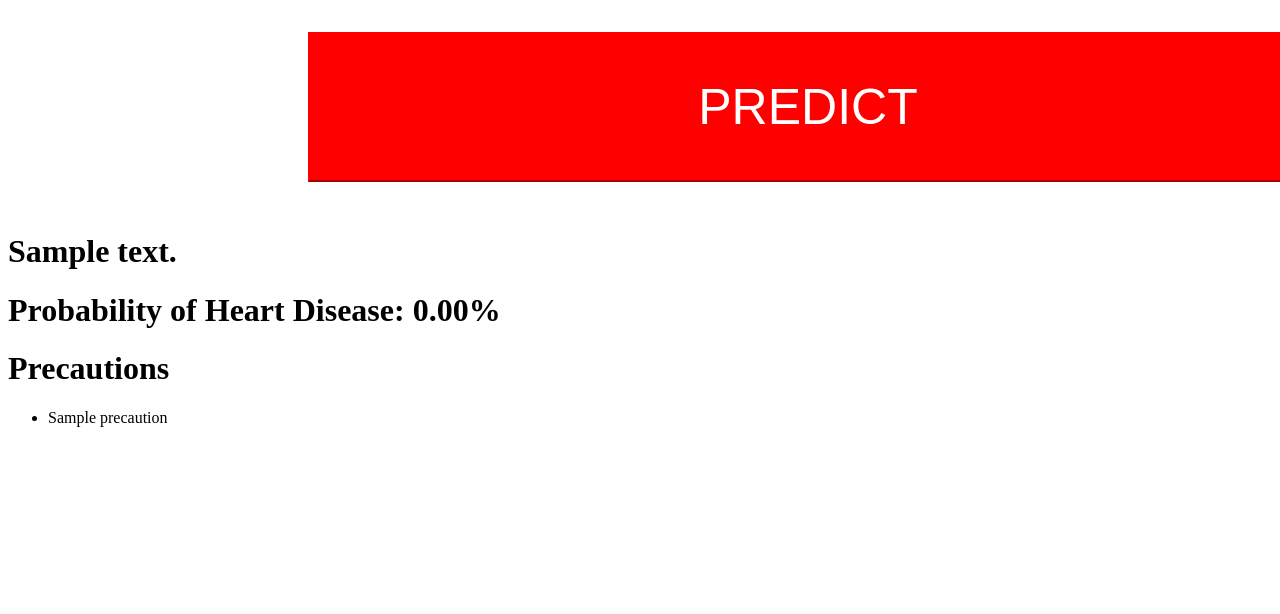
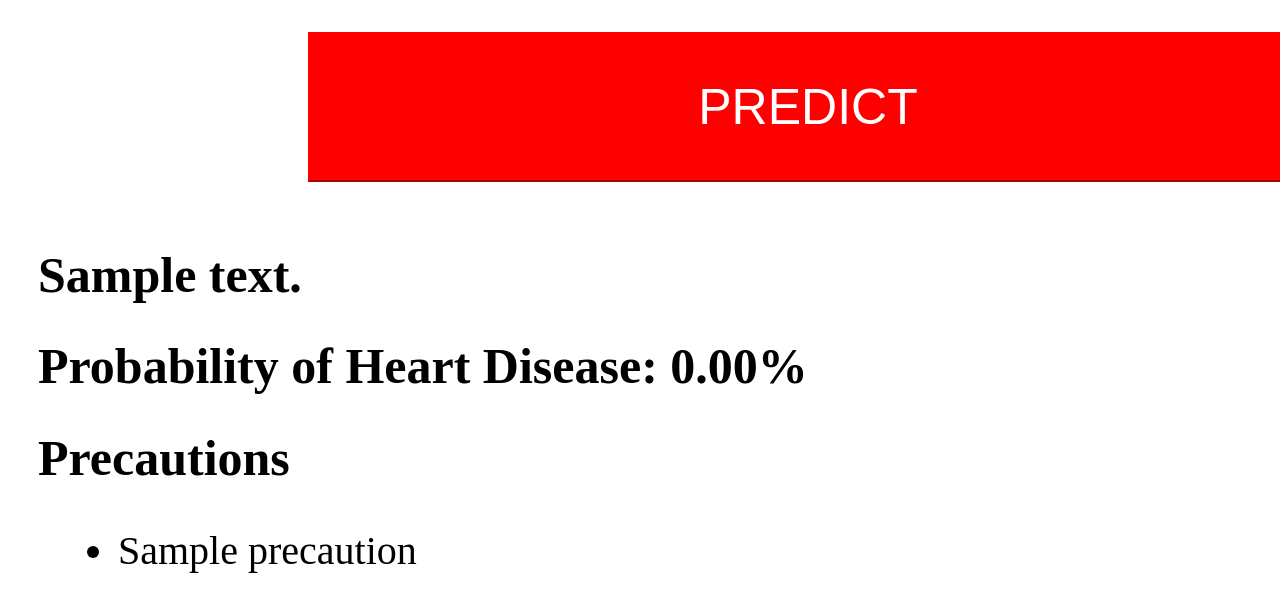
Before and after one commit to SimhadriKanakaRaju/heartdiseaseproject, a Flask app: template templates/home.html in a window 1280 px wide; the page is wider, and only the part inside the window is pictured. Shown: the part 4190-4804 px from the top of that part. Before the commit the page ends 4617 px from the top of that part, so only its background shows below. Run offline with Flask 3, Linux system fonts and the light colour scheme; the template is opened without the code that fills it: most values are stand-ins (such as "Sample title", 1, 10 or a date in 2020); parts of the project's set-up code (start-up, migrations or seed data) failed here and were passed over.

Commit message:
fixed requirements

```diff
--- a/templates/home.html
+++ b/templates/home.html
@@ -43,10 +43,14 @@
             margin-left: 70px;
             margin-bottom: 20px;
         }
-        .Ecg,.Rate,.exercise,.dep,.seg,.Vessels,.sca,.Sugar,.chol,.rbp,.chest,.sex,.age{
+        .pred,.prec,.prob,.Ecg,.Rate,.exercise,.dep,.seg,.Vessels,.sca,.Sugar,.chol,.rbp,.chest,.sex,.age{
             font-style: bold;
             font-size: 50px;
             margin-left:30px;
+        }
+        .preca{
+            font-size: 40px;
+            margin-left: 70px;
         }
         .submitkey{
           text-align: center;
@@ -166,16 +170,16 @@
       </div>
       {% if prediction_text %}
 
-<h1>{{ prediction_text }}</h1>
+<h1 class="pred">{{ prediction_text }}</h1>
 
-<h1>
+<h1 class="prob">
     Probability of Heart Disease:
     {{ "%.2f"|format(probability) }}%
 </h1>
 
-<h1>Precautions</h1>
+<h1 class="prec">Precautions</h1>
 
-<ul>
+<ul class="preca">
     {% for precaution in precautions %}
         <li>{{ precaution }}</li>
     {% endfor %}
```
